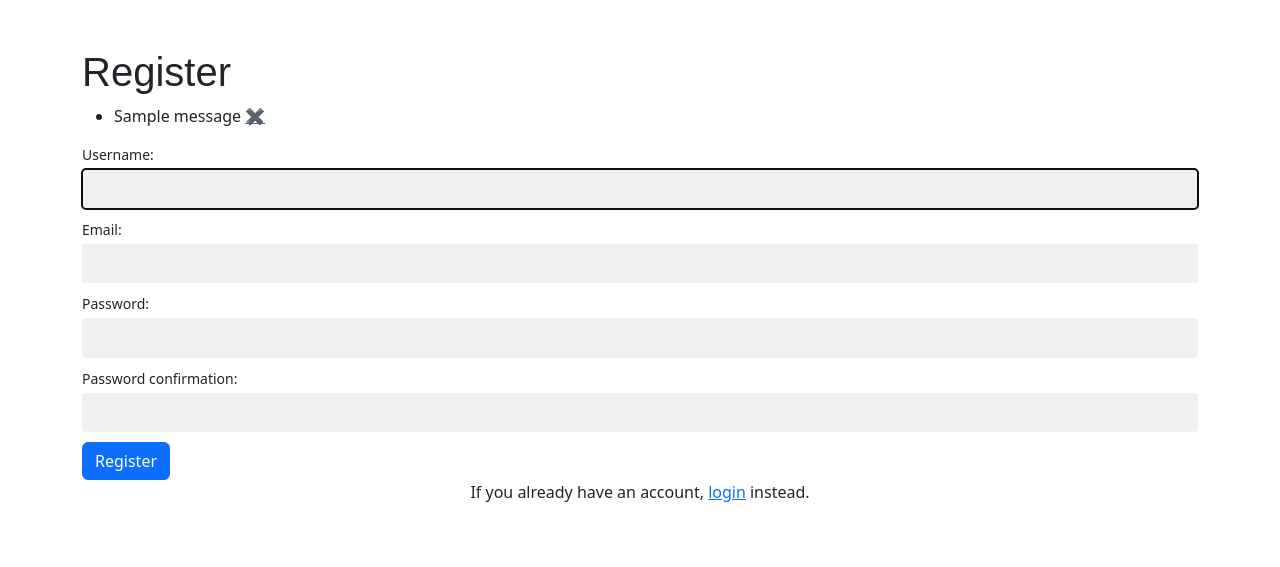
After one commit to bekzod-fayzikuloff/fame_shop, a Django app: page /register/ in a window 1280 px wide. The commit adds this page. Shown: the top 567 px of the page. Run offline with Django 3.2, Linux system fonts and the light colour scheme; tables that the repository leaves empty hold one stand-in row (values such as "Sample post"); one stand-in notice (Sample message) is shown.

Commit message:
:sparkles: Provide user register

```diff
--- /dev/null
+++ b/src/core/forms/users.py
@@ -0,0 +1,25 @@
+from django import forms
+from django.contrib.auth.forms import UserCreationForm
+from django.contrib.auth.models import User
+
+
+class CreateUserForm(UserCreationForm):
+    """Create New User Form"""
+
+    def __init__(self, *args, **kwargs):
+        super().__init__(*args, **kwargs)
+        for key, field in self.fields.items():
+            field.help_text = None
+
+    email = forms.EmailField(required=True)
+
+    class Meta:
+        model = User
+        fields = ("username", "email")
+
+    def save(self, commit: bool = True) -> User:
+        user = super().save(commit=False)
+        user.email = self.cleaned_data["email"]
+        if commit:
+            user.save()
+        return user
--- a/src/core/urls/base.py
+++ b/src/core/urls/base.py
@@ -1,5 +1,6 @@
 from django.urls import include, path
 
+from ..views import RegisterView
 from .shop import urlpatterns as shop_urlpatterns
 
-urlpatterns = [path("shop/", include(shop_urlpatterns))]
+urlpatterns = [path("shop/", include(shop_urlpatterns)), path("register/", RegisterView.as_view())]
--- a/src/core/views.py
+++ b/src/core/views.py
@@ -1,6 +1,10 @@
+from django.contrib import messages
+from django.contrib.auth import login
 from django.http import HttpRequest, HttpResponse
-from django.shortcuts import get_object_or_404, render
+from django.shortcuts import get_object_or_404, redirect, render
+from django.views import View
 
+from .forms.users import CreateUserForm
 from .models import Category, Product
 
 
@@ -19,3 +23,20 @@ def product_detail(request: HttpRequest, pk) -> HttpResponse:
     """Product detail handler"""
     product = get_object_or_404(Product, pk=pk)
     return render(request, "shops/detail.html", context={"product": product})
+
+
+class RegisterView(View):
+    def get(self, request: HttpRequest) -> HttpResponse:
+        """Get register page"""
+        form = CreateUserForm()
+        return render(self.request, "users/register.html", context={"form": form})
+
+    def post(self, request: HttpRequest) -> HttpResponse:
+        """New user create handling `validate and redirect`"""
+        form = CreateUserForm(self.request.POST)
+        if form.is_valid():
+            user = form.save()
+            login(self.request, user)
+            return redirect("product_list")
+        messages.error(request, "Unsuccessful registration. Check provide credential")
+        return render(self.request, "users/register.html", context={"form": form})
--- a/src/static/css/style.css
+++ b/src/static/css/style.css
@@ -94,7 +94,7 @@ form p label {
 }
 
 form p input {
-    width:300px;
+    width:100%;
     font-size:13px;
     margin-bottom:10px;
     padding:10px 12px;
--- /dev/null
+++ b/src/templates/users/register.html
@@ -0,0 +1,23 @@
+{% extends "base.html" %}
+{% block title %}Register{% endblock %}
+{% block content %}
+    <div class="container py-5">
+        <h1>Register</h1>
+        {% if messages %}
+            <ul class="messages">
+                {% for message in messages %}
+                    <li class="{{ message.tags }}">
+                        {{ message|safe }}
+                        <a href="#" class="close">✖</a>
+                    </li>
+                {% endfor %}
+            </ul>
+        {% endif %}
+        <form method="POST">
+            {% csrf_token %}
+            {{ form.as_p }}
+            <button class="btn btn-primary" type="submit">Register</button>
+        </form>
+        <p class="text-center">If you already have an account, <a href="/login">login</a> instead.</p>
+    </div>
+{% endblock %}
```
Also changed, not shown: src/core/forms/__init__.py (added).
